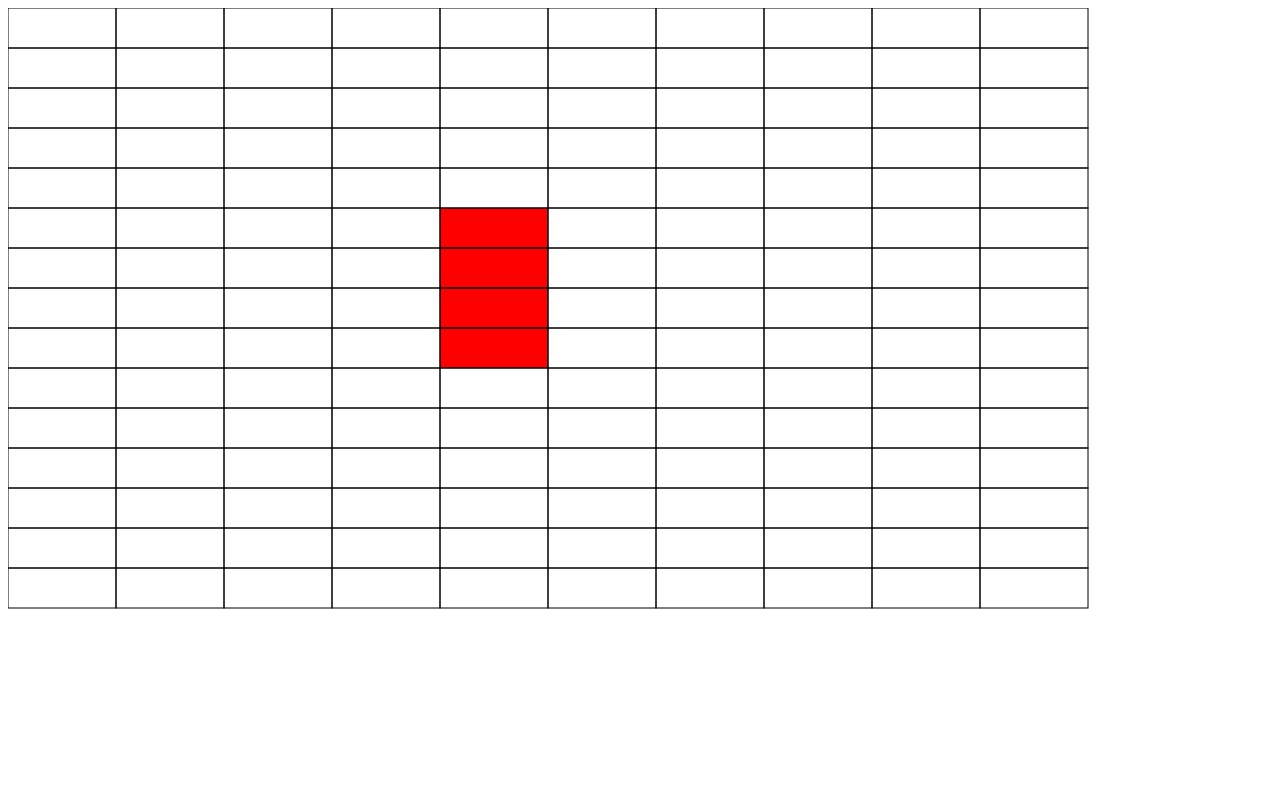
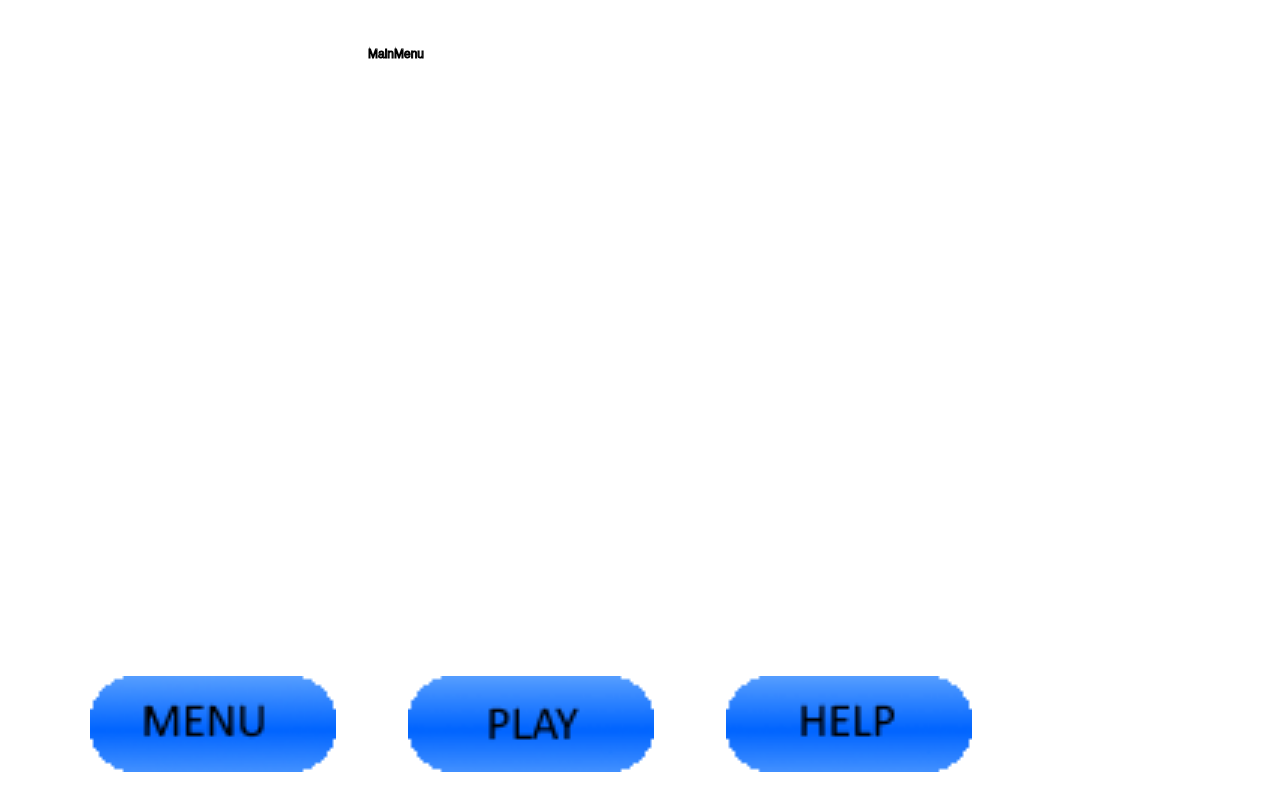
Before and after one commit to keenanMcentee/Javascript-Tetris, a plain HTML site: page index.html in a window 1280 px wide. Drawn offline with Linux system fonts and the light colour scheme.

Commit message:
Bottom buttons done

```diff
--- a/Game.js
+++ b/Game.js
@@ -28,13 +28,13 @@ class Game
 		var ctx = canvas.getContext('2d');
 		this.sceneManager = new SceneManager();
 
-		var scene = new MainMenu("MainMenu");
+		var scene = new MainMenu(this.sceneManager);
 		this.sceneManager.addScene(scene);
 
-		var scene = new Play("Play");
+		var scene = new Play();
 		this.sceneManager.addScene(scene);
 
-		this.sceneManager.goToScene("Play");
+		this.sceneManager.goToScene("MainMenu");
 	}
 	/**
 	 * Initializes the canvas - the drawing surface. The canvas
@@ -50,7 +50,7 @@ class Game
 		// Assign the canvas an id so we can reference it elsewhere.
 		canvas.id = 'mycanvas';
 		canvas.width = window.innerWidth;
-		canvas.height = window.innerHeight;
+		canvas.height = window.innerHeight - 100;
 		// We want this to be a 2D canvas.
 		var ctx = canvas.getContext("2d");
 		// Adds the canvas element to the document.
@@ -82,7 +82,6 @@ class Game
 				e.preventDefault();
 			}
 		}, false);
-
 	}
 	/**
 	 * Helper function that returns a string of the form 'rgb(r,g,b)' where
--- a/MainMenu.js
+++ b/MainMenu.js
@@ -1,12 +1,54 @@
 class MainMenu extends Scene
 {
-	constructor(title)
+	constructor(sceneManager)
 	{
-		super(title);
+		super("MainMenu");
+		this.sceneManager = sceneManager;
+		this.createButton("Help", "Help", this, 3);
+		this.createButton("Play", "Play", this, 2);
+		this.createButton("MainMenu", "MainMenu", this, 1);
 	}
 
-	render()
+	createButton(name, scene, program, divNum)
 	{
+		var div = document.createElement("div");
+		div.id = name;
+		div.sceneName = scene;
+		div.innerHTML = '<img src="button'+divNum+'.png">';
+		div.addEventListener("touchstart", this.onTouchStart.bind(null, program));
+		div.classList.add('btn' + divNum);
+		document.body.appendChild(div);
+	}
 
+
+
+
+
+	onTouchStart(program, e)
+	{
+		var currentElement = e.target;
+		var parentDiv = currentElement.parentNode;
+		program.sceneManager.goToScene(parentDiv.sceneName);
 	}
 }
+
+
+
+// var currentElement = e.target;
+	// var parentDiv = currentElement.parentNode;
+	// console.log("Div id = " + parentDiv.id);
+	// if (!parentDiv.soundManager.playing && !parentDiv.soundManager.loop)
+	// {
+		// parentDiv.soundManager.playSound(parentDiv.id, false, volume);
+	// }
+	// else if (parentDiv.soundManager.playing && !parentDiv.soundManager.loop)
+	// {
+		// parentDiv.soundManager.setLoop(true);
+		// parentDiv.classList.add('buttonBorder');
+	// }
+	// else
+	// {
+		// parentDiv.soundManager.stop();
+		// parentDiv.classList.remove('buttonBorder');
+	// }
+	// console.log("Image URL = " + currentElement.src);
--- a/Play.js
+++ b/Play.js
@@ -1,8 +1,8 @@
 class Play extends Scene
 {
-	constructor(title)
+	constructor()
 	{
-		super(title);
+		super("Play");
 		this.play = this;
 		this.grid = new Grid();
 		//Blocks ID
@@ -10,8 +10,7 @@ class Play extends Scene
 		this.jBlock = new Blocks();
 		this.timeSinceLastFrame = 0;
 		this.move = {x: null, y: null};
-		document.addEventListener("touchstart", this.onTouchStart.bind(null, this));
-		document.addEventListener('touchmove', this.onTouchMove.bind(null, this));
+
 	}
 	update(dt)
 	{
@@ -31,11 +30,7 @@ class Play extends Scene
 	}
 
 
-	onTouchStart(program, e)
-	{
-		program.move.x = e.touches[0].clientX;
-		program.move.y = e.touches[0].clientY;
-	}
+
 
 	onTouchMove(program, e)
 	{
--- a/Scene.js
+++ b/Scene.js
@@ -10,13 +10,10 @@ class Scene
 	{
 		return this.title;
 	}
-	stop()
+
+	render(ctx)
 	{
-
-	}
-	start()
-	{
-
+		ctx.strokeText(this.title, 360, 50);
 	}
 
 }
--- a/SceneManager.js
+++ b/SceneManager.js
@@ -10,7 +10,6 @@ class SceneManager
 		this.scenesDict = {};
 		this.titles = [];
 		this.sceneIndex = -1;
-
 	}
 
 	/**
@@ -35,11 +34,6 @@ class SceneManager
 	*/
 	goToScene(title)
 	{
-		if(this.currentScene !== null)
-		{
-			this.currentScene.stop();
-		}
-
 		for (var i = 0; i < this.titles.length;i++)
 		{
 			if(this.titles[i] === title)
@@ -49,21 +43,16 @@ class SceneManager
 		}
 
 		this.currentScene = this.scenesDict[this.titles[this.index]];
-
-		if(this.currentScene !== null)
-		{
-			this.currentScene.start();
-		}
 	}
 	update(dt)
 	{
 		if (this.currentScene.constructor.name == "Play")
 		{
-			this.currentScene.update(dt);
+			this.currentScene.update(dt, this);
 		}
 	}
 	/**
-	* Render funtion for the current scene
+	* Render function for the current scene
 	* @param {context} ctx canvas.getContext()
 	*/
 	draw(ctx)
--- a/index.html
+++ b/index.html
@@ -1,5 +1,26 @@
 <!DOCTYPE html>
 <head>
+
+<style>
+		.btn1{
+			display:inline-block;
+			position: relative;
+			left:0px;
+			transform: scale(3,3); /* Standard syntax */
+		}
+		.btn2{
+			display:inline-block;
+			position: relative;
+			left:400px;
+			transform: scale(3,3); /* Standard syntax */
+		}
+		.btn3{
+			display:inline-block;
+			position: relative;
+			left:800px;
+			transform: scale(3,3); /* Standard syntax */
+		}
+</style>
 <script src="Main.js"></script>
 <script src="Game.js"></script>
 <script src="Scene.js"></script>
```
Also changed, not shown: button.png (added), button1.png (added), button2.png (added), button3.png (added).
